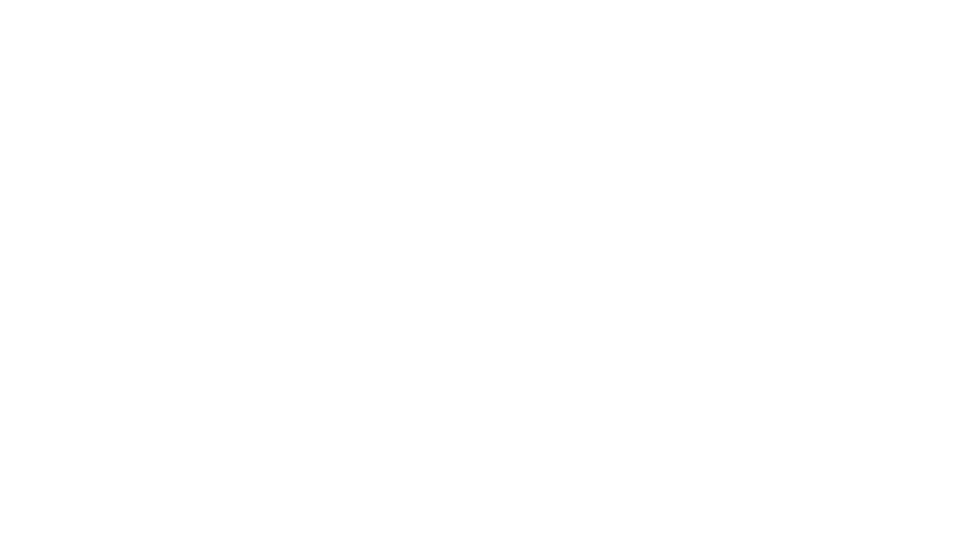
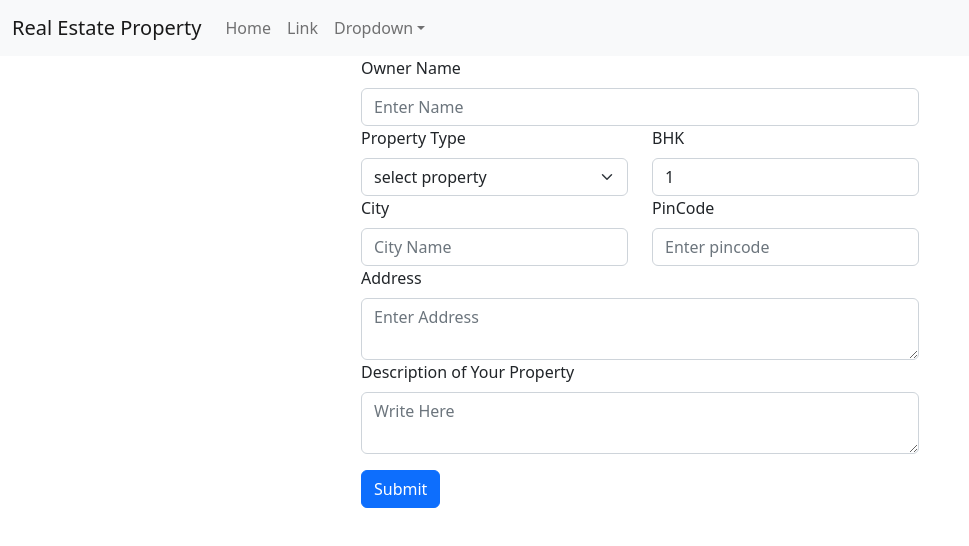
Before and after one commit to Krunal01/Property, a React (Create React App) app: page /property-add in a window 1280 px wide. Before the commit this address had no page. Shown: the top 546 px of the page, without its empty margins (0-969 px from the left). Built offline with nearby package versions, Linux system fonts and the light colour scheme.

Commit message:
form validation

```diff
--- a/src/layouts/AuthLayout.js
+++ b/src/layouts/AuthLayout.js
@@ -3,11 +3,10 @@ import Header from "../components/Header";
 
 const AuthLayout = ({ children }) => {
   return (
-    <div>
-      {" "}
+    <React.Fragment>
       <Header />
       {children}
-    </div>
+    </React.Fragment>
   );
 };
 
--- /dev/null
+++ b/src/pages/property/PropertyAdd.js
@@ -0,0 +1,195 @@
+import { Col, Container, Row } from "react-bootstrap";
+import Button from "react-bootstrap/Button";
+import Form from "react-bootstrap/Form";
+import { Formik, useFormik } from "formik";
+import * as Yup from "yup";
+
+function PropertyAdd() {
+  const formik = useFormik({
+    initialValues: {
+      ownerName: "",
+      propertyType: "",
+      bhk: "1",
+      city: "",
+      pinCode: "",
+      address: "",
+      description: "",
+    },
+    validationSchema: Yup.object().shape({
+      ownerName: Yup.string()
+        .min(2, "Too Short!")
+        .max(50, "Too Long!")
+        .required("Please Enter Name "),
+      propertyType: Yup.string().required("Please select property type"),
+      bhk: Yup.number()
+        .min(1, "please ente valid bhk")
+        .max(50, "please ente valid bhk")
+        .required("Please enter bhk"),
+      city: Yup.string().required("Please enter your city"),
+      pinCode: Yup.string()
+        .min(6, "please ente valid number")
+        .max(8, "please ente valid bhk")
+        .required("Please enter your pincode"),
+      address: Yup.string()
+        .min(10, "Enter address")
+        .max(255, "Enter address")
+        .required("Please Enter address "),
+      propertyType: Yup.string().required("Please select property type"),
+      description: Yup.string(),
+    }),
+    onSubmit: (values) => console.log(values),
+    enableReinitialize: true,
+    validateOnChange: true,
+  });
+  return (
+    <Container className="d-flex h-100 align-items-center justify-content-center">
+      <Form className="w-50" onSubmit={formik.handleSubmit}>
+        <Form.Group controlId="formBasicEmail">
+          <Form.Label>Owner Name</Form.Label>
+          <Form.Control
+            // name="ownerName"
+            // onChange={formik.handleChange}
+            isInvalid={formik.touched.ownerName && formik.errors.ownerName}
+            {...formik.getFieldProps("ownerName")}
+            type="text"
+            placeholder="Enter Name"
+          />
+          <Form.Text className="text-danger">
+            {formik.touched.ownerName && formik.errors.ownerName ? (
+              <div className="text-danger">{formik.errors.ownerName}</div>
+            ) : null}
+          </Form.Text>
+        </Form.Group>
+
+        <Row>
+          <Col>
+            <Form.Group className="d-flex-column justify-content-md-center">
+              <Form.Label>Property Type</Form.Label>
+
+              <Form.Select
+                isInvalid={
+                  formik.touched.propertyType && formik.errors.propertyType
+                }
+                name="propertyType"
+                onChange={formik.handleChange}
+              >
+                <option>select property</option>
+                <option>Home</option>
+                <option>Farm</option>
+                <option>Plot</option>
+              </Form.Select>
+              <Form.Text className="text-danger">
+                {formik.touched.propertyType && formik.errors.propertyType ? (
+                  <div className="text-danger">
+                    {formik.errors.propertyType}
+                  </div>
+                ) : null}
+              </Form.Text>
+            </Form.Group>
+          </Col>
+          <Col>
+            <Form.Group controlId="formBasicEmail">
+              <Form.Label>BHK </Form.Label>
+              <Form.Control
+                type="number"
+                placeholder="Enter BHK"
+                name="bhk"
+                value={formik.values.bhk}
+                onChange={formik.handleChange}
+                isInvalid={formik.touched.bhk && formik.errors.bhk}
+              />
+              <Form.Text className="text-danger">
+                {formik.touched.bhk && formik.errors.bhk ? (
+                  <div className="text-danger">{formik.errors.bhk}</div>
+                ) : null}
+              </Form.Text>
+            </Form.Group>
+          </Col>
+        </Row>
+
+        <Form.Group>
+          <Row>
+            <Col>
+              <Form.Group controlId="formBasicEmail">
+                <Form.Label>City </Form.Label>
+                <Form.Control
+                  type="text"
+                  placeholder="City Name"
+                  name="city"
+                  onChange={formik.handleChange}
+                  value={formik.values.city}
+                  isInvalid={formik.touched.city && formik.errors.city}
+                />
+                <Form.Text className="text-danger">
+                  {formik.touched.city && formik.errors.city ? (
+                    <div className="text-danger">{formik.errors.city}</div>
+                  ) : null}
+                </Form.Text>
+              </Form.Group>
+            </Col>
+            <Col>
+              <Form.Group controlId="formBasicEmail">
+                <Form.Label>PinCode </Form.Label>
+                <Form.Control
+                  type="number"
+                  name="pinCode"
+                  value={formik.values.pinCode}
+                  placeholder="Enter pincode"
+                  onChange={formik.handleChange}
+                  isInvalid={formik.touched.pinCode && formik.errors.pinCode}
+                />
+                <Form.Text className="text-danger">
+                  {formik.touched.pinCode && formik.errors.pinCode ? (
+                    <div className="text-danger">{formik.errors.pinCode}</div>
+                  ) : null}
+                </Form.Text>
+              </Form.Group>
+            </Col>
+          </Row>
+        </Form.Group>
+
+        <Form.Group controlId="formBasicEmail">
+          <Form.Label>Address</Form.Label>
+          <Form.Control
+            as="textarea"
+            name="address"
+            value={formik.values.address}
+            aria-label="With textarea"
+            placeholder="Enter Address"
+            onChange={formik.handleChange}
+            isInvalid={formik.touched.address && formik.errors.address}
+          />
+          {/* <Form.Control type="" placeholder="Enter Address" /> */}
+          <Form.Text className="text-danger">
+            {formik.touched.address && formik.errors.address ? (
+              <div className="text-danger">{formik.errors.address}</div>
+            ) : null}
+          </Form.Text>
+        </Form.Group>
+
+        <Form.Group className="mb-3" controlId="formBasicEmail">
+          <Form.Label>Description of Your Property</Form.Label>
+          <Form.Control
+            as="textarea"
+            aria-label="With textarea"
+            placeholder="Write Here"
+            onChange={formik.handleChange}
+            isInvalid={formik.touched.description && formik.errors.description}
+          />
+          {/* <Form.Control type="" placeholder="Enter description" /> */}
+          <Form.Text className="text-danger">
+            {formik.touched.description && formik.errors.description ? (
+              <div className="text-danger">{formik.errors.description}</div>
+            ) : null}
+          </Form.Text>
+        </Form.Group>
+
+        <Button variant="primary" type="submit">
+          Submit
+        </Button>
+      </Form>
+    </Container>
+  );
+}
+
+export default PropertyAdd;
--- a/src/routes/RootRoutes.js
+++ b/src/routes/RootRoutes.js
@@ -15,6 +15,7 @@ function RootRoutes() {
             element={<AuthLayout>{component}</AuthLayout>}
           />
         ))}
+
         {publicRoutes.map(({ path, component }) => (
           <Route
             key={path}
--- a/src/routes/index.js
+++ b/src/routes/index.js
@@ -1,8 +1,12 @@
+import PropertyAdd from "../pages/property/PropertyAdd";
 import Login from "../pages/auth/Login";
 import SignUp from "../pages/auth/SignUp";
 import Home from "../pages/home";
 
-export const privateRoutes = [{ path: "/", name: "home", component: <Home /> }];
+export const privateRoutes = [
+  { path: "/", name: "home", component: <Home /> },
+  { path: "/property-add", name: "proprty add", component: <PropertyAdd /> },
+];
 
 export const publicRoutes = [
   { path: "/login", name: "Login", component: <Login /> },
```
